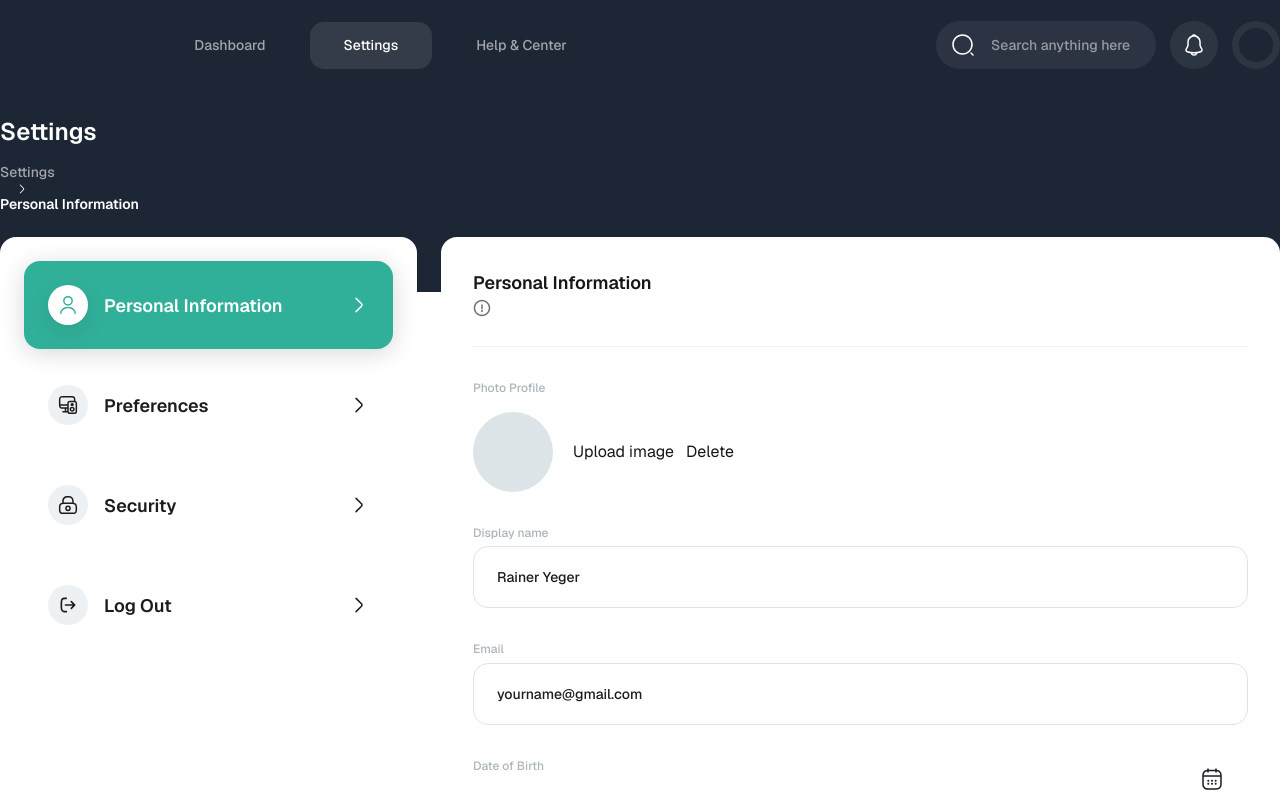
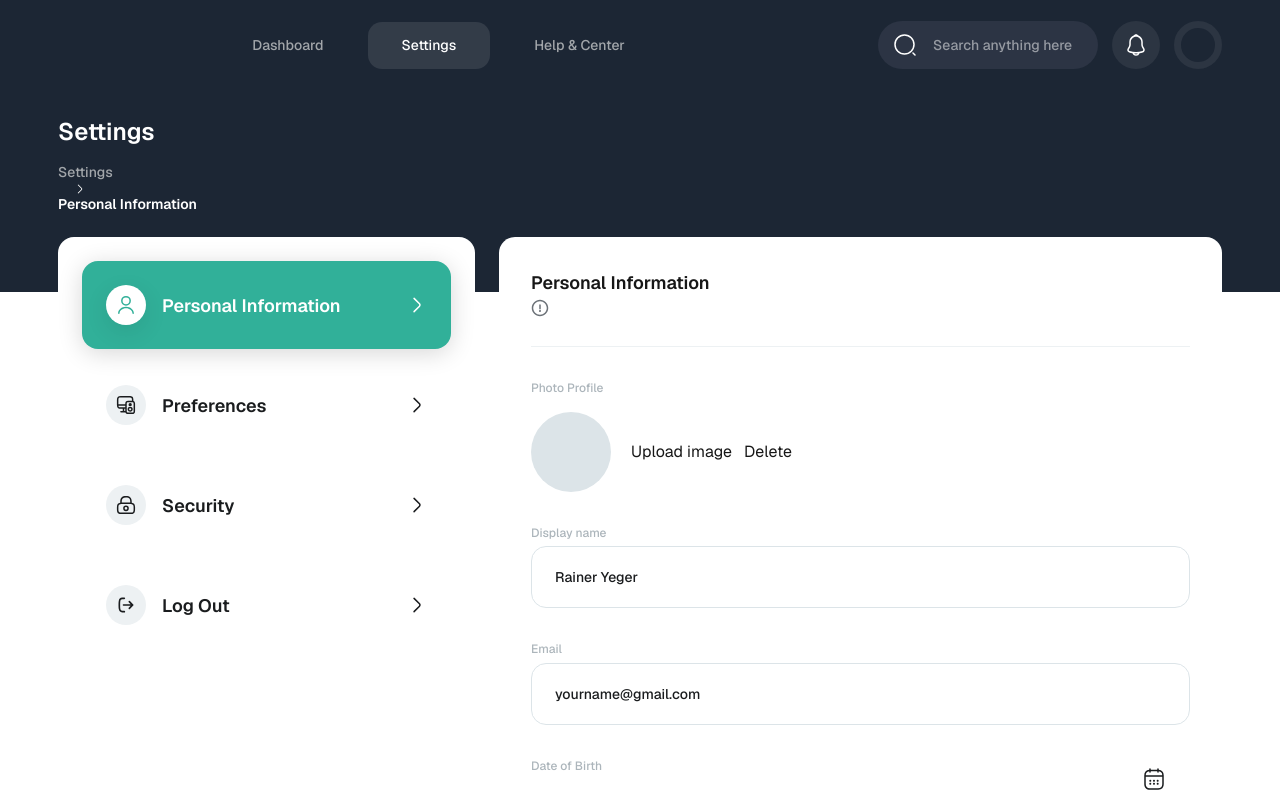
Before and after one commit to Israel-Beni/koajo-frontend, a Next.js app: page /settings in a window 1280 px wide. Shown: the top 800 px of the page. Built offline with nearby package versions, Linux system fonts and the light colour scheme.

Commit message:
refactor(Layout): clean up code formatting and improve structure for better readability

```diff
--- a/components2/usefull/Layout/index.tsx
+++ b/components2/usefull/Layout/index.tsx
@@ -1,8 +1,9 @@
-"use client"
+"use client";
 import { useEffect } from "react";
 import { usePathname } from "next/navigation";
 import Link from "next/link";
-import { enablePageScroll,
+import {
+  enablePageScroll,
   // clearQueueScrollLocks
 } from "scroll-lock";
 import cn from "clsx";
@@ -43,17 +44,13 @@ const Layout = ({
     <>
       <div className={styles.layout}>
         <div className={cn(styles.head, classHead)}>
-                    <div className={cn("container", styles.container)}>
+          <div className={cn("page_dashboard_container", styles.container)}>
             <Header />
             <div className={styles.title}>{title}</div>
             <div className={styles.breadcrumbs}>
               {breadcrumbs.map((item, index) =>
                 item.url ? (
-                                    <Link
-                                        className={styles.link}
-                                        href={item.url}
-                                        key={index}
-                                    >
+                  <Link className={styles.link} href={item.url} key={index}>
                     {item.title}
                   </Link>
                 ) : (
@@ -68,9 +65,7 @@ const Layout = ({
           </div>
         </div>
         <div className={cn(styles.body, classBody)}>
-                    <div className={cn("container", styles.container)}>
-                        {children}
-                    </div>
+          <div className={cn("page_dashboard_container", styles.container)}>{children}</div>
         </div>
       </div>
     </>
```
Lines whose indentation alone changed are shown as unchanged.
